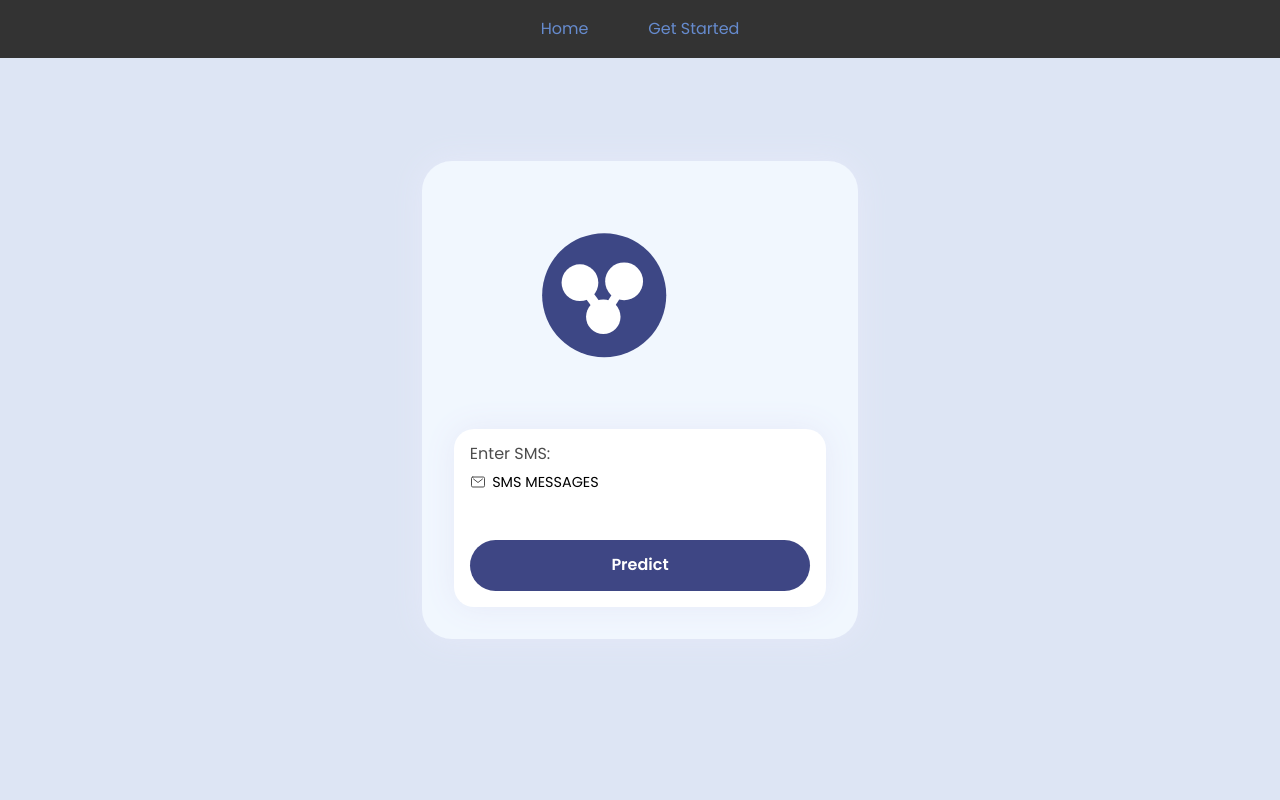
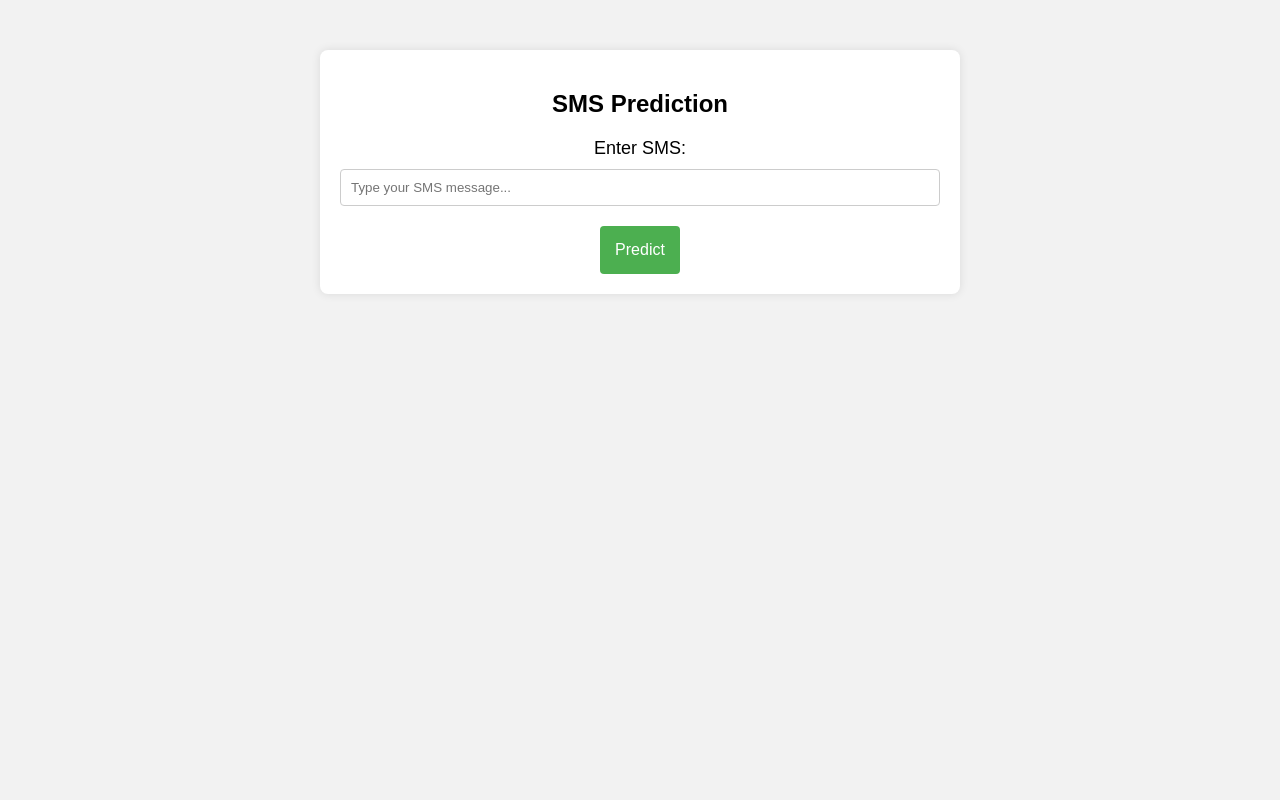
Before and after one commit to fusougod/spamdetectionprototype, a Flask app: page /sms in a window 1280 px wide. Run offline with Flask 3, Linux system fonts and the light colour scheme; some libraries are stand-ins or nearby versions.

Commit message:
i forgot what i added

```diff
--- a/SpamDetectionPrototypev2/app.py
+++ b/SpamDetectionPrototypev2/app.py
@@ -30,45 +30,27 @@ mail_password = 'tofl nccl vlrk hvke'
 # List to store blocked senders
 blocked_senders = []
 
+
 @app.route('/')
 def home():
     return render_template('home.html')
 
-@app.route('/predict', methods=['POST'])
-def predict():
+@app.route('/predict_sms', methods=['POST'])
+def predict_sms():
     if request.method == 'POST':
         sms_input = request.form['sms_input']
 
-        # Get user inputs
-        email = request.form['email']
-        password = request.form['password']
+        input_data_features = feature_extraction.transform([sms_input])
+        my_prediction = trained_model.predict(input_data_features)
 
-        # Use IMAP to get emails
-        with get_imap_client(email, password) as client:
-            client.login(email, password)
+        # Example of getting accuracy after prediction (replace with your actual calculation)
+        accuracy_on_test_data = 0.85
 
-            # Example: extracting the body of the first email
-            select_info = client.select_folder('INBOX')
-            messages = client.search()
-            if messages:
-                latest_email_uid = messages[-1]
-                raw_message = client.fetch([latest_email_uid], ['BODY[]'])[latest_email_uid][b'BODY[]']
+        # Pass the necessary variables to the template
+        return render_template('sms.html',
+                               prediction="Spam" if my_prediction[0] == 0 else "Not Spam",
+                               accuracy_on_test_data=accuracy_on_test_data)
 
-                # Parse the email message using the email library
-                msg = BytesParser(policy=policy.default).parsebytes(raw_message)
-                email_body = msg.get_body(preferencelist=('plain', 'html')).get_content()
-
-                # Use the trained model to predict if the email is spam
-                input_data_features = feature_extraction.transform([email_body])
-                spam_prediction = trained_model.predict(input_data_features)[0]
-
-                # Example of getting accuracy after prediction (replace with your actual calculation)
-                accuracy_on_test_data = 0.85
-
-                # Pass the necessary variables to the template
-                return render_template('sms.html',
-                                       prediction="Spam" if spam_prediction == 0 else "Not Spam",
-                                       accuracy_on_test_data=accuracy_on_test_data)
 
 @app.route('/view-emails', methods=['GET', 'POST'])
 def view_emails():
--- a/SpamDetectionPrototypev2/templates/sms.html
+++ b/SpamDetectionPrototypev2/templates/sms.html
@@ -4,79 +4,73 @@
 <head>
     <meta charset="UTF-8">
     <meta name="viewport" content="width=device-width, initial-scale=1.0">
-    <title>Spam Detection - SMS</title>
-    <script type="module" src="https://unpkg.com/ionicons@5.5.2/dist/ionicons/ionicons.esm.js"></script>
-    <script nomodule src="https://unpkg.com/ionicons@5.5.2/dist/ionicons/ionicons.js"></script>
-    <link rel="stylesheet" href="https://cdnjs.cloudflare.com/ajax/libs/normalize/5.0.0/normalize.min.css">
-    <link rel='stylesheet' href='https://fonts.googleapis.com/css2?family=Poppins:ital,wght@0,100;0,200;0,300;0,400;0,500;0,600;0,700;0,800;0,900;1,100;1,200;1,300;1,400;1,500;1,600;1,700;1,800;1,900&amp;display=swap'>
-    <link rel="stylesheet" href="{{ url_for('static', filename='style.css') }}">
+    <title>SMS Prediction</title>
+    <style>
+        body {
+            font-family: 'Poppins', sans-serif;
+            text-align: center;
+            background-color: #f2f2f2;
+        }
+
+        .container {
+            max-width: 600px;
+            margin: auto;
+            padding: 20px;
+            background-color: white;
+            border-radius: 8px;
+            box-shadow: 0 0 10px rgba(0, 0, 0, 0.1);
+            margin-top: 50px;
+        }
+
+        label {
+            font-size: 18px;
+            display: block;
+            margin-bottom: 10px;
+        }
+
+        input {
+            width: 100%;
+            padding: 10px;
+            margin-bottom: 20px;
+            border: 1px solid #ccc;
+            border-radius: 4px;
+            box-sizing: border-box;
+        }
+
+        button {
+            background-color: #4CAF50;
+            color: white;
+            padding: 15px;
+            border: none;
+            border-radius: 4px;
+            cursor: pointer;
+            font-size: 16px;
+        }
+
+        button:hover {
+            background-color: #45a049;
+        }
+
+        p {
+            font-size: 20px;
+            margin-top: 20px;
+        }
+    </style>
 </head>
 
 <body>
-  <div class="navbar">
-    <a href="{{ url_for('home') }}">Home</a>
-    <a href="{{ url_for('get_started') }}">Get Started</a>
-   </div>
-    <div class="screen-1">
-        <svg class="logo" xmlns="http://www.w3.org/2000/svg" xmlns:xlink="http://www.w3.org/1999/xlink" version="1.1" width="300" height="300" viewbox="0 0 640 480" xml:space="preserve">
-            <g transform="matrix(3.31 0 0 3.31 320.4 240.4)">
-                <circle style="stroke: rgb(0,0,0); stroke-width: 0; stroke-dasharray: none; stroke-linecap: butt; stroke-dashoffset: 0; stroke-linejoin: miter; stroke-miterlimit: 4; fill: rgb(61,71,133); fill-rule: nonzero; opacity: 1;" cx="0" cy="0" r="40"></circle>
-            </g>
-            <g transform="matrix(0.98 0 0 0.98 268.7 213.7)">
-                <circle style="stroke: rgb(0,0,0); stroke-width: 0; stroke-dasharray: none; stroke-linecap: butt; stroke-dashoffset: 0; stroke-linejoin: miter; stroke-miterlimit: 4; fill: rgb(255,255,255); fill-rule: nonzero; opacity: 1;" cx="0" cy="0" r="40"></circle>
-            </g>
-            <g transform="matrix(1.01 0 0 1.01 362.9 210.9)">
-                <circle style="stroke: rgb(0,0,0); stroke-width: 0; stroke-dasharray: none; stroke-linecap: butt; stroke-dashoffset: 0; stroke-linejoin: miter; stroke-miterlimit: 4; fill: rgb(255,255,255); fill-rule: nonzero; opacity: 1;" cx="0" cy="0" r="40"></circle>
-            </g>
-            <g transform="matrix(0.92 0 0 0.92 318.5 286.5)">
-                <circle style="stroke: rgb(0,0,0); stroke-width: 0; stroke-dasharray: none; stroke-linecap: butt; stroke-dashoffset: 0; stroke-linejoin: miter; stroke-miterlimit: 4; fill: rgb(255,255,255); fill-rule: nonzero; opacity: 1;" cx="0" cy="0" r="40"></circle>
-            </g>
-            <g transform="matrix(0.16 -0.12 0.49 0.66 290.57 243.57)">
-                <polygon style="stroke: rgb(0,0,0); stroke-width: 0; stroke-dasharray: none; stroke-linecap: butt; stroke-dashoffset: 0; stroke-linejoin: miter; stroke-miterlimit: 4; fill: rgb(255,255,255); fill-rule: nonzero; opacity: 1;" points="-50,-50 -50,50 50,50 50,-50 "></polygon>
-            </g>
-            <g transform="matrix(0.16 0.1 -0.44 0.69 342.03 248.34)">
-                <polygon style="stroke: rgb(39, 39, 39); stroke-width: 0; stroke-dasharray: none; stroke-linecap: butt; stroke-dashoffset: 0; stroke-linejoin: miter; stroke-miterlimit: 4; fill: rgb(255,255,255); fill-rule: nonzero; opacity: 1;" vector-effect="non-scaling-stroke" points="-50,-50 -50,50 50,50 50,-50 "></polygon>
-            </g>
-        </svg>
-        <div class="email">
-            <label for="email">Enter SMS:</label>
-            <div class="sec-2">
-                <ion-icon name="mail-outline"></ion-icon>
-                <input type="text" id="sms_input" name="sms_input" placeholder="SMS MESSAGES"/>
-            </div>
-            <!-- Display the prediction here -->
-            <p id="prediction_result"></p>
-            <button class="login" onclick="predictSMS()">Predict</button>
-        </div>
+    <div class="container">
+        <h2>SMS Prediction</h2>
+        <form action="{{ url_for('predict_sms') }}" method="post">
+            <label for="sms_input">Enter SMS:</label>
+            <input type="text" id="sms_input" name="sms_input" placeholder="Type your SMS message..." required>
+            <button type="submit">Predict</button>
+        </form>
+        {% if prediction %}
+            <p>Prediction: {{ prediction }}</p>
+            <p class="accuracy">Accuracy: {{ accuracy_on_test_data * 100 }}%</p>
+        {% endif %}
     </div>
-
-    <script>
-        // Function to handle the prediction
-        function predictSMS() {
-            // Get the SMS input
-            var smsInput = document.getElementById('sms_input').value;
-
-            // You can perform an AJAX request to your Flask endpoint to get the prediction
-            // Replace '/predict' with your actual Flask endpoint for SMS prediction
-            // This is a simplified example
-            fetch('/predict', {
-                method: 'POST',
-                headers: {
-                    'Content-Type': 'application/json',
-                },
-                body: JSON.stringify({sms_input: smsInput}),
-            })
-            .then(response => response.json())
-            .then(data => {
-                // Display the prediction result
-                document.getElementById('prediction_result').innerText = 'Prediction: ' + data.prediction;
-            })
-            .catch((error) => {
-                console.error('Error:', error);
-            });
-        }
-    </script>
-    <!-- Add any additional HTML elements or styling you need -->
 </body>
 
 </html>
```
Also changed, not shown: 1 other file.
